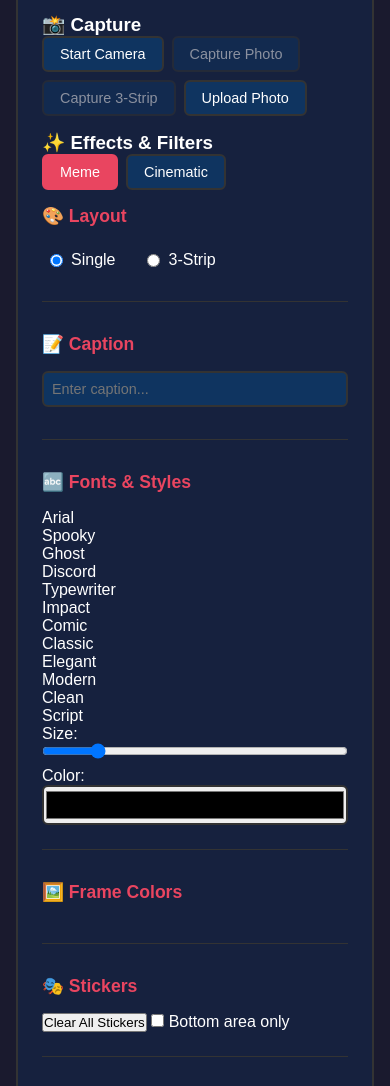
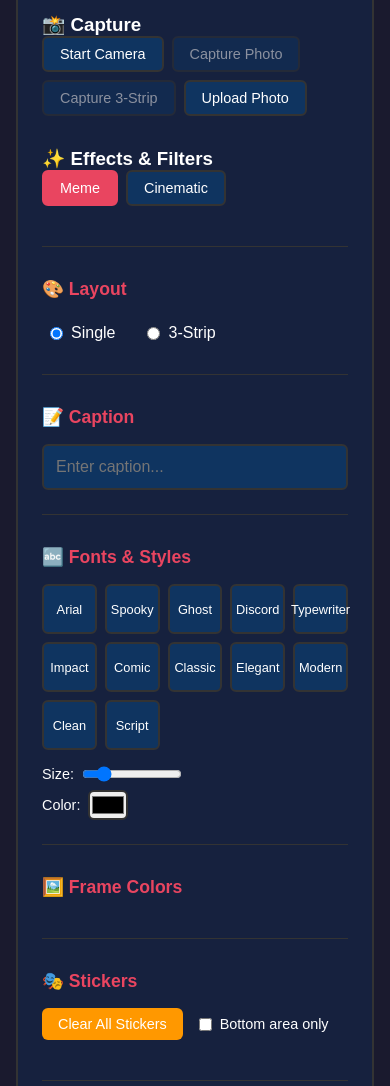
Before and after one commit to monika14r-m/mini-works, a plain HTML site: page index.html in a window 390 px wide. Shown: the part 543-1629 px from the top of the page. Drawn offline with Linux system fonts and the light colour scheme; a web font is replaced by a local one.

Commit message:
Update style.css

```diff
--- a/style.css
+++ b/style.css
@@ -1,4 +1,4 @@
-@import url('https://fonts.googleapis.com/css2?family=Creepster&family=Eater&family=Orbitron:wght@400;700&display=swap');
+@import url('https://fonts.googleapis.com/css2?family=Creepster&family=Eater&family=Orbitron:wght@400;700&family=Impact&display=swap');
 
 * {
     margin: 0;
@@ -113,6 +113,22 @@ body {
     font-size: 1.1rem;
 }
 
+.capture-effects-section {
+    display: flex;
+    gap: 1.5rem;
+    margin-bottom: 2rem;
+    padding-bottom: 1.5rem;
+    border-bottom: 1px solid var(--border);
+}
+
+.capture-panel {
+    flex: 1;
+}
+
+.effects-panel {
+    flex: 1;
+}
+
 .camera-controls {
     display: flex;
     gap: 0.5rem;
@@ -212,10 +228,69 @@ body {
 
 .effect-grid {
     display: grid;
+    grid-template-columns: repeat(auto-fill, minmax(70px, 1fr));
+    gap: 0.5rem;
+    max-height: 200px;
+    overflow-y: auto;
+}
+
+.font-grid {
+    display: grid;
     grid-template-columns: repeat(auto-fill, minmax(80px, 1fr));
     gap: 0.5rem;
-    max-height: 250px;
-    overflow-y: auto;
+    margin-bottom: 1rem;
+}
+
+.font-option {
+    background: var(--bg-tertiary);
+    border: 2px solid var(--border);
+    color: var(--text-secondary);
+    padding: 0.5rem;
+    border-radius: 6px;
+    cursor: pointer;
+    transition: all 0.2s ease;
+    font-size: 0.8rem;
+    text-align: center;
+    min-height: 50px;
+    display: flex;
+    align-items: center;
+    justify-content: center;
+}
+
+.font-option:hover {
+    background: var(--accent);
+    transform: translateY(-2px);
+}
+
+.font-option.active {
+    background: var(--accent);
+    border-color: var(--accent);
+}
+
+.text-controls {
+    display: flex;
+    gap: 1rem;
+    align-items: center;
+}
+
+.text-controls label {
+    display: flex;
+    align-items: center;
+    gap: 0.5rem;
+    color: var(--text-secondary);
+    font-size: 0.9rem;
+}
+
+.text-controls input[type="range"] {
+    width: 100px;
+}
+
+.text-controls input[type="color"] {
+    width: 40px;
+    height: 30px;
+    border: 2px solid var(--border);
+    border-radius: 6px;
+    cursor: pointer;
 }
 
 .effect-option {
@@ -242,6 +317,37 @@ body {
 .effect-option.active {
     background: var(--accent);
     border-color: var(--accent);
+}
+
+.sticker-controls {
+    display: flex;
+    gap: 1rem;
+    align-items: center;
+    margin-bottom: 1rem;
+}
+
+.sticker-controls button {
+    background: var(--warning);
+    border: none;
+    color: white;
+    padding: 0.5rem 1rem;
+    border-radius: 6px;
+    cursor: pointer;
+    font-size: 0.9rem;
+    transition: all 0.2s ease;
+}
+
+.sticker-controls button:hover {
+    background: #e68900;
+    transform: translateY(-2px);
+}
+
+.sticker-controls label {
+    display: flex;
+    align-items: center;
+    gap: 0.5rem;
+    color: var(--text-secondary);
+    font-size: 0.9rem;
 }
 
 .sticker-grid {
@@ -277,34 +383,9 @@ body {
     background: var(--bg-tertiary);
     border: 2px solid var(--border);
     color: var(--text-secondary);
-    padding: 0.5rem;
+    padding: 0.75rem;
     border-radius: 6px;
-    margin-bottom: 0.5rem;
-    font-size: 0.9rem;
-}
-
-#fontSelect {
-    width: 100%;
-    background: var(--bg-tertiary);
-    border: 2px solid var(--border);
-    color: var(--text-secondary);
-    padding: 0.5rem;
-    border-radius: 6px;
-    margin-bottom: 0.5rem;
-    font-size: 0.9rem;
-}
-
-#fontSizeSlider {
-    width: 100%;
-    margin-bottom: 0.5rem;
-}
-
-#textColorPicker {
-    width: 100%;
-    height: 40px;
-    border: 2px solid var(--border);
-    border-radius: 6px;
-    cursor: pointer;
+    font-size: 1rem;
 }
 
 #downloadBtn {
@@ -387,8 +468,19 @@ body {
         padding: 1rem;
     }
 
-    .frame-grid, .effect-grid, .sticker-grid {
+    .capture-effects-section {
+        flex-direction: column;
+        gap: 1rem;
+    }
+
+    .frame-grid, .effect-grid, .sticker-grid, .font-grid {
         grid-template-columns: repeat(auto-fill, minmax(50px, 1fr));
+    }
+
+    .text-controls {
+        flex-direction: column;
+        align-items: flex-start;
+        gap: 0.5rem;
     }
 }
 
```
